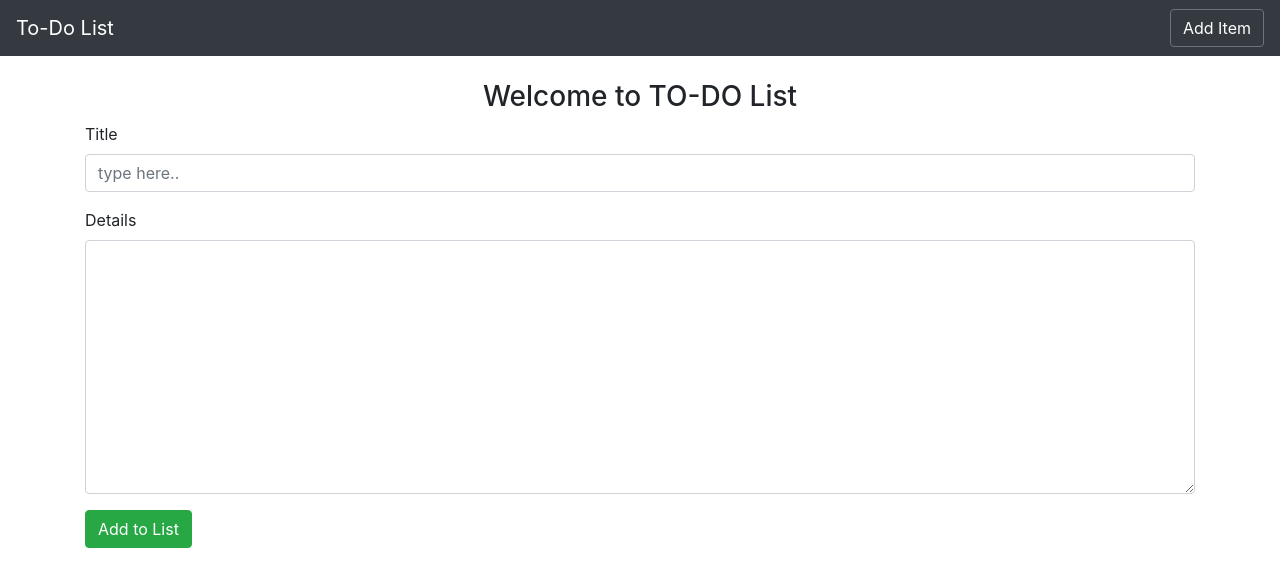
After one commit to Sudipta-Trisha/To-do-List, a Django app: page /add_item/ in a window 1280 px wide. The commit adds this page. Shown: the top 587 px of the page. Run offline with Django 3.2, Linux system fonts and the light colour scheme; some libraries are stand-ins or nearby versions.

Commit message:
Updated details option

```diff
--- /dev/null
+++ b/to_do_list/templates/add_item.html
@@ -0,0 +1,19 @@
+{% extends 'base.html' %}
+
+{% block content %}
+
+    <form method="post">
+        {% csrf_token %}
+        <h3 class="text-center">Welcome to TO-DO List</h3>
+        <div class="form-group">
+            <label for="item">Title</label>
+            <input type="text" class="form-control" name="item" id="item" aria-describedby="emailHelp" placeholder="type here..">
+        </div>
+        <div class="form-group">
+            <label for="details">Details</label>
+            <textarea class="form-control" name="details" id="details" rows="10" cols="30"></textarea>
+        </div>
+        <button type="submit" id="add" class="btn btn-success">Add to List</button>
+    </form>
+
+{% endblock %}
--- a/to_do_list/templates/base.html
+++ b/to_do_list/templates/base.html
@@ -3,44 +3,37 @@
   <head>
     <!-- Required meta tags -->
     <meta charset="utf-8">
-    <meta name="viewport" content="width=device-width, initial-scale=1">
+    <meta name="viewport" content="width=device-width, initial-scale=1, shrink-to-fit=no">
 
     <!-- Bootstrap CSS -->
-    <link href="https://cdn.jsdelivr.net/npm/bootstrap@5.0.0-beta1/dist/css/bootstrap.min.css" rel="stylesheet" integrity="sha384-giJF6kkoqNQ00vy+HMDP7azOuL0xtbfIcaT9wjKHr8RbDVddVHyTfAAsrekwKmP1" crossorigin="anonymous">
+    <link rel="stylesheet" href="https://cdn.jsdelivr.net/npm/bootstrap@4.5.3/dist/css/bootstrap.min.css" integrity="sha384-TX8t27EcRE3e/ihU7zmQxVncDAy5uIKz4rEkgIXeMed4M0jlfIDPvg6uqKI2xXr2" crossorigin="anonymous">
 
-    <title>To_Do List </title>
-
+    <title>To-Do List</title>
 
     {% block extra_css %}
 
     {% endblock %}
 
-
   </head>
   <body>
 
     <nav class="navbar navbar-expand-lg navbar-dark bg-dark">
-          <div class="container-fluid">
-            <a class="navbar-brand" href="{% url 'home' %}">To-Do List</a>
-            <button class="navbar-toggler" type="button" data-bs-toggle="collapse" data-bs-target="#navbarTogglerDemo02" aria-controls="navbarTogglerDemo02" aria-expanded="false" aria-label="Toggle navigation">
+      <a class="navbar-brand" href="#">To-Do List</a>
+      <button class="navbar-toggler" type="button" data-toggle="collapse" data-target="#navbarSupportedContent"
+            aria-controls="navbarSupportedContent" aria-expanded="false" aria-label="Toggle navigation">
             <span class="navbar-toggler-icon"></span>
         </button>
-            <div class="collapse navbar-collapse" id="navbarTogglerDemo02">
-              <ul class="navbar-nav me-auto mb-2 mb-lg-0">
 
+      <div class="collapse navbar-collapse" id="navbarSupportedContent">
+        <ul class="navbar-nav mr-auto">
         </ul>
-
-              <form class="d-flex" method="post">
-                 {% csrf_token %}
-                <input class="form-control me-2" type="search" placeholder="Add Item" aria-label="Search" name="item">
-                <button class="btn btn-outline-secondary text-white" type="submit">Add</button>
+        <form class="form-inline my-2 my-lg-0">
+          <a class="btn btn-outline-secondary text-white" href="{% url 'add_item' %}">Add Item</a>
         </form>
       </div>
-          </div>
     </nav>
-      <br/>
 
-    <div class="container">
+    <div class="container my-4">
       {% block content %}
 
       {% endblock %}
@@ -48,13 +41,14 @@
 
     <!-- Optional JavaScript; choose one of the two! -->
 
-    <!-- Option 1: Bootstrap Bundle with Popper -->
-    <script src="https://cdn.jsdelivr.net/npm/bootstrap@5.0.0-beta1/dist/js/bootstrap.bundle.min.js" integrity="sha384-ygbV9kiqUc6oa4msXn9868pTtWMgiQaeYH7/t7LECLbyPA2x65Kgf80OJFdroafW" crossorigin="anonymous"></script>
+    <!-- Option 1: jQuery and Bootstrap Bundle (includes Popper) -->
+    <script src="https://code.jquery.com/jquery-3.5.1.slim.min.js" integrity="sha384-DfXdz2htPH0lsSSs5nCTpuj/zy4C+OGpamoFVy38MVBnE+IbbVYUew+OrCXaRkfj" crossorigin="anonymous"></script>
+    <script src="https://cdn.jsdelivr.net/npm/bootstrap@4.5.3/dist/js/bootstrap.bundle.min.js" integrity="sha384-ho+j7jyWK8fNQe+A12Hb8AhRq26LrZ/JpcUGGOn+Y7RsweNrtN/tE3MoK7ZeZDyx" crossorigin="anonymous"></script>
 
-    <!-- Option 2: Separate Popper and Bootstrap JS -->
-    <!--
-    <script src="https://cdn.jsdelivr.net/npm/@popperjs/core@2.5.4/dist/umd/popper.min.js" integrity="sha384-q2kxQ16AaE6UbzuKqyBE9/u/KzioAlnx2maXQHiDX9d4/zp8Ok3f+M7DPm+Ib6IU" crossorigin="anonymous"></script>
-    <script src="https://cdn.jsdelivr.net/npm/bootstrap@5.0.0-beta1/dist/js/bootstrap.min.js" integrity="sha384-pQQkAEnwaBkjpqZ8RU1fF1AKtTcHJwFl3pblpTlHXybJjHpMYo79HY3hIi4NKxyj" crossorigin="anonymous"></script>
+    <!-- Option 2: jQuery, Popper.js, and Bootstrap JS
+    <script src="https://code.jquery.com/jquery-3.5.1.slim.min.js" integrity="sha384-DfXdz2htPH0lsSSs5nCTpuj/zy4C+OGpamoFVy38MVBnE+IbbVYUew+OrCXaRkfj" crossorigin="anonymous"></script>
+    <script src="https://cdn.jsdelivr.net/npm/popper.js@1.16.1/dist/umd/popper.min.js" integrity="sha384-9/reFTGAW83EW2RDu2S0VKaIzap3H66lZH81PoYlFhbGU+6BZp6G7niu735Sk7lN" crossorigin="anonymous"></script>
+    <script src="https://cdn.jsdelivr.net/npm/bootstrap@4.5.3/dist/js/bootstrap.min.js" integrity="sha384-w1Q4orYjBQndcko6MimVbzY0tgp4pWB4lZ7lr30WKz0vr/aWKhXdBNmNb5D92v7s" crossorigin="anonymous"></script>
     -->
 
     <!-- JS,Jquery, popper.js cdn -->
@@ -68,10 +62,10 @@
             integrity="sha384-JZR6Spejh4U02d8jOt6vLEHfe/JQGiRRSQQxSfFWpi1MquVdAyjUar5+76PVCmYl"
             crossorigin="anonymous"></script>
 
+
     {% block extra_js %}
 
     {% endblock %}
 
-
   </body>
 </html>
--- a/to_do_list/to_do/admin.py
+++ b/to_do_list/to_do/admin.py
@@ -3,4 +3,4 @@ from .models import *
 
 # Register your models here.
 
-admin.site.register(List)
+admin.site.register(Task)
--- a/to_do_list/to_do/urls.py
+++ b/to_do_list/to_do/urls.py
@@ -3,8 +3,9 @@ from . import views as v
 
 urlpatterns = [
     path('', v.home, name="home"),
-    path('edit_item/<list_id>', v.edit_item, name="edit_item"),
-    path('done_task/<list_id>', v.done_task, name="done_task"),
-    path('undone/<list_id>', v.undone, name="undone"),
-    path('delete/<list_id>', v.delete, name="delete"),
+    path('add_item/', v.add_item, name="add_item"),
+    path('edit_item/<task_id>', v.edit_item, name="edit_item"),
+    path('done_task/<task_id>', v.done_task, name="done_task"),
+    path('undone/<task_id>', v.undone, name="undone"),
+    path('delete/<task_id>', v.delete, name="delete"),
 ]
--- a/to_do_list/to_do/views.py
+++ b/to_do_list/to_do/views.py
@@ -1,54 +1,58 @@
 from django.shortcuts import render, redirect
 from .models import *
-from .forms import *
 from django.contrib import messages
-from django.http import HttpResponse
-
 # Create your views here.
 
 def home(request):
+    allTasks = Task.objects.all()
+    context = {'allTasks': allTasks}
+    return render(request, 'home.html', context)
+
+def add_item(request):
+    context = {'success': False}
     if request.method == 'POST':
-        form = ListForm(request.POST or None)
+        item = request.POST['item']
+        details = request.POST['details']
+        print(item, details)
+        form = Task(item=item, details=details)
+        form.save()
+        messages.success(request, 'Item has been added to list.')
+        return redirect('/')
+    else:
+        allTasks = Task.objects.all()
+        context = {'allTasks': allTasks}
+        return render(request, 'add_item.html', context)
 
-        if form.is_valid():
-            form.save()
-            all_items = List.objects.all
-            messages.success(request, 'Item has been added to list.')
-            return redirect('/')
-    else:
-        all_items = List.objects.all
-        context = {'all_items': all_items}
-        return render(request, 'home.html', context)
-
-def edit_item(request, list_id):
-    item = List.objects.get(id=list_id)
+def edit_item(request, task_id):
+    task = Task.objects.get(id=task_id)
 
     if request.method == 'POST':
-        item = List.objects.get(id=list_id)
-        item.item = request.POST['item']
-        item.save()
+        task = Task.objects.get(id=task_id)
+        task.item = request.POST['item']
+        task.details = request.POST['details']
+        task.save()
         return redirect('/')
-    context = {'item': item}
+    context = {'task': task}
     #messages.warning(request, 'Item has been Updated.')
     return render(request, 'edit_item.html', context)
 
-def undone(request, list_id):
-    item = List.objects.get(pk=list_id)
-    item.completed = False
-    item.save()
-    return redirect('/')
-
-def done_task(request, list_id):
-    item = List.objects.get(pk=list_id)
+def done_task(request, task_id):
+    item = Task.objects.get(pk=task_id)
     item.completed = True
     item.save()
     return redirect('/')
 
-def delete(request, list_id):
-    item = List.objects.get(pk=list_id)
+def undone(request, task_id):
+    task = Task.objects.get(pk=task_id)
+    task.completed = False
+    task.save()
+    return redirect('/')
+
+def delete(request, task_id):
+    task = Task.objects.get(pk=task_id)
 
     if request.method == 'POST':
-        item.delete()
+        task.delete()
         messages.error(request, 'Selected item has been deleted.')
         return redirect('/')
 
```
Also changed, not shown: to_do_list/templates/edit_item.html (+6 -3 lines), to_do_list/templates/home.html (+22 -29 lines), to_do_list/to_do/forms.py (deleted, +0 -8 lines), to_do_list/to_do/models.py (+4 -6 lines), to_do_list/db.sqlite3. Lines whose indentation alone changed are shown as unchanged.
